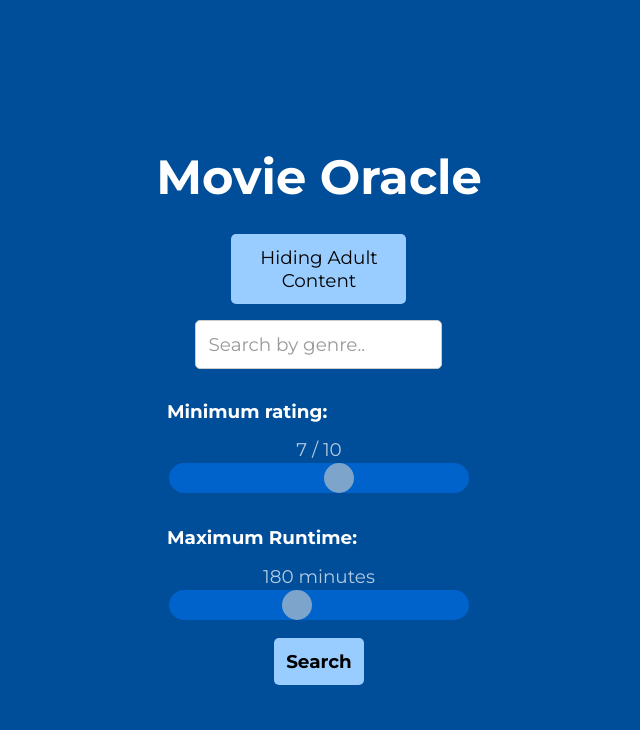
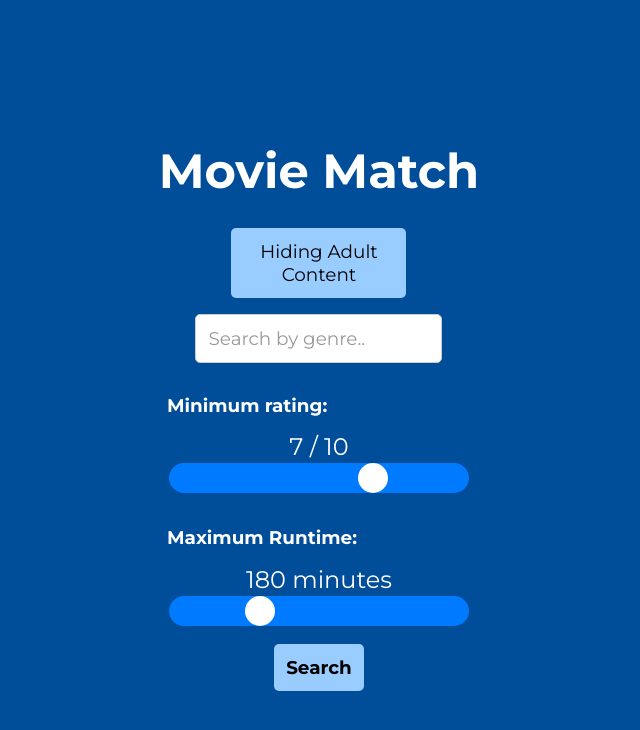
Before and after one commit to riya-dev/movie-oracle, a Next.js app in the folder website/: page / in a window 1280 px wide. Shown: the top 730 px of the page, without its empty margins (321-961 px from the left). Built offline with nearby package versions, Linux system fonts and the light colour scheme.

Commit message:
Form container items animation on search.

```diff
--- a/website/components/NavBar.tsx
+++ b/website/components/NavBar.tsx
@@ -6,6 +6,8 @@ const NavBar = ({ onMoviesFetched }) => {
   const [genreSearch, setGenreSearch] = useState('');
   const [ratingSliderValue, setRatingSliderValue] = useState(7);
   const [runtimeSliderValue, setRuntimeSliderValue] = useState(180);
+
+  const [isTransformed, setIsTransformed] = useState(false);
 
   const handleToggleAdultContent = () => {
     setShowAdultContent(!showAdultContent);
@@ -25,7 +27,8 @@ const NavBar = ({ onMoviesFetched }) => {
 
   const handleSearch = async (e) => {
     e.preventDefault();
-    setNavbarHeight('10vh');
+    setNavbarHeight('15vh');
+    setIsTransformed(true);
     console.log('Form Submitted. Values:', { showAdultContent, genreSearch,
       ratingSliderValue: ratingSliderValue, runtimeSliderValue: runtimeSliderValue });
 
@@ -61,8 +64,10 @@ const NavBar = ({ onMoviesFetched }) => {
   return (
     <>
       <div className="navbar" style={{ height: navbarHeight }}>
-        <form onSubmit={handleSearch} className="form-container">
-          <h1>Movie Oracle</h1>
+        <form onSubmit={handleSearch} className={`form-container ${isTransformed ? 'transformed' : ''}`}>
+          <a href="#">
+            <h1>Movie Match</h1>
+          </a>
           <div className="form-item">
             <button type="button" className="btn-adult" onClick={handleToggleAdultContent}>
               {showAdultContent ? 'Showing Adult Content' : 'Hiding Adult Content'}
--- a/website/styles/_base.scss
+++ b/website/styles/_base.scss
@@ -30,3 +30,7 @@ a{
     color: $secondary;
     text-decoration: none;
 }
+
+html {
+    scroll-behavior: smooth;
+}
--- a/website/styles/components/_button.scss
+++ b/website/styles/components/_button.scss
@@ -35,6 +35,7 @@
 .btn-adult{
     @include btn;
     width: 175px;
+    min-width: 50px;
     font-weight: normal;
     &:hover {
         background-color: lighten($tertiary, 5);
--- a/website/styles/components/_form-container.scss
+++ b/website/styles/components/_form-container.scss
@@ -21,17 +21,13 @@
 }
 
 .form-item {
-  // display: flex;
-  // flex-direction: column;
-  // align-items: flex-start;
-  align-self: center;
-
   &:h2{
     align-self: center;
   }
+}
 
-  &:hover {
-    animation: fadeIn 0.5s ease;
-  }
-
+.form-container.transformed {
+  flex-direction: row;
+  align-items: center;
+  align-content: center;
 }
--- a/website/styles/components/_navbar.scss
+++ b/website/styles/components/_navbar.scss
@@ -10,7 +10,7 @@
     background-color: $navbar-color;
     box-shadow: 0 4px 6px rgba(0, 0, 0, 0.2);
 
-    transition: height 0.5s ease;
+    transition: height 1s linear;
 }
 
 @media (max-width: 600px) {
--- a/website/styles/components/_slider.scss
+++ b/website/styles/components/_slider.scss
@@ -9,16 +9,14 @@ $slider-label-color: white;
   appearance: none;
   outline: none;
   display: flex;
-  // height: 75%;
   flex-direction: column;
-  align-items: center;
-  opacity: 0.7;
+  // opacity: 0.7;
   -webkit-transition: .2s;
   transition: transform 0.2s ease, background-color 0.2s ease, opacity 0.2s;
 
   input[type="range"] {
     width: 300px;
-    max-width: 300px;
+    min-width: 100px;
     // margin: $base-margin;
     // padding: $base-padding;
     // border: $slider-border;
@@ -34,15 +32,20 @@ $slider-label-color: white;
       height: 30px;
       background: white; // thumb color
       border-radius: math.div($base-border-radius, 1);
+
       &:focus {
         outline: none;
         transform: scale(1.10);
+        opacity: 1;
       }
     }
 
     &:focus {
       outline: none;
       opacity: 1;
+      & + label {
+        color: black;
+      }
       // transform: scale(1.10);
     }
 
@@ -54,11 +57,8 @@ $slider-label-color: white;
 
   label {
     color: $slider-label-color;
-    font-size: $font-size-md;
-    // font-weight: bold;
+    font-size: $font-size-lg;
+    align-self: center;
     opacity: 100%;
-    &:focus {
-      color: black;
-    }
   }
 }
--- a/website/styles/components/_texts.scss
+++ b/website/styles/components/_texts.scss
@@ -2,8 +2,8 @@ $primary: #003566;
 
 .h2-alt {
     color: $primary;
-    margin-top: 6rem;
-    font-size: 2rem;
+    margin-top: 8rem;
+    font-size: 3rem;
     width: auto 100%;
     text-align: center;
 }
--- a/website/styles/index.css
+++ b/website/styles/index.css
@@ -25,6 +25,10 @@ h2 {
 a {
   color: #0066cc;
   text-decoration: none;
+}
+
+html {
+  scroll-behavior: smooth;
 }
 
 .card {
@@ -105,6 +109,7 @@ a {
   font-weight: bold;
   transition: transform 0.2s ease, background-color 0.2s ease;
   width: 175px;
+  min-width: 50px;
   font-weight: normal;
 }
 .btn-adult:hover {
@@ -139,7 +144,7 @@ a {
   display: flex;
   background-color: #004d99;
   box-shadow: 0 4px 6px rgba(0, 0, 0, 0.2);
-  transition: height 0.5s ease;
+  transition: height 1s linear;
 }
 
 @media (max-width: 600px) {
@@ -181,13 +186,11 @@ a {
   outline: none;
   display: flex;
   flex-direction: column;
-  align-items: center;
-  opacity: 0.7;
   transition: transform 0.2s ease, background-color 0.2s ease, opacity 0.2s;
 }
 .slider input[type=range] {
   width: 300px;
-  max-width: 300px;
+  min-width: 100px;
   border-radius: 20px;
   box-sizing: border-box;
   background-color: #007bff;
@@ -204,10 +207,14 @@ a {
 .slider input[type=range]::-webkit-slider-thumb:focus {
   outline: none;
   transform: scale(1.1);
+  opacity: 1;
 }
 .slider input[type=range]:focus {
   outline: none;
   opacity: 1;
+}
+.slider input[type=range]:focus + label {
+  color: black;
 }
 .slider input[type=range]:hover {
   opacity: 1;
@@ -215,11 +222,9 @@ a {
 }
 .slider label {
   color: white;
-  font-size: 1.15rem;
+  font-size: 1.5rem;
+  align-self: center;
   opacity: 100%;
-}
-.slider label:focus {
-  color: black;
 }
 
 .form-container {
@@ -232,17 +237,30 @@ a {
   align-content: center;
 }
 
-.form-item {
-  align-self: center;
+@keyframes fadeIn {
+  from {
+    opacity: 0;
+    transform: translateY(-20px);
+  }
+  to {
+    opacity: 1;
+    transform: translateY(0);
+  }
 }
 .form-item:h2 {
   align-self: center;
 }
 
+.form-container.transformed {
+  flex-direction: row;
+  align-items: center;
+  align-content: center;
+}
+
 .h2-alt {
   color: #003566;
-  margin-top: 6rem;
-  font-size: 2rem;
+  margin-top: 8rem;
+  font-size: 3rem;
   width: auto 100%;
   text-align: center;
 }/*# sourceMappingURL=index.css.map */
```
Also changed, not shown: 1 other file (tests, documents, lock files or other folders).
